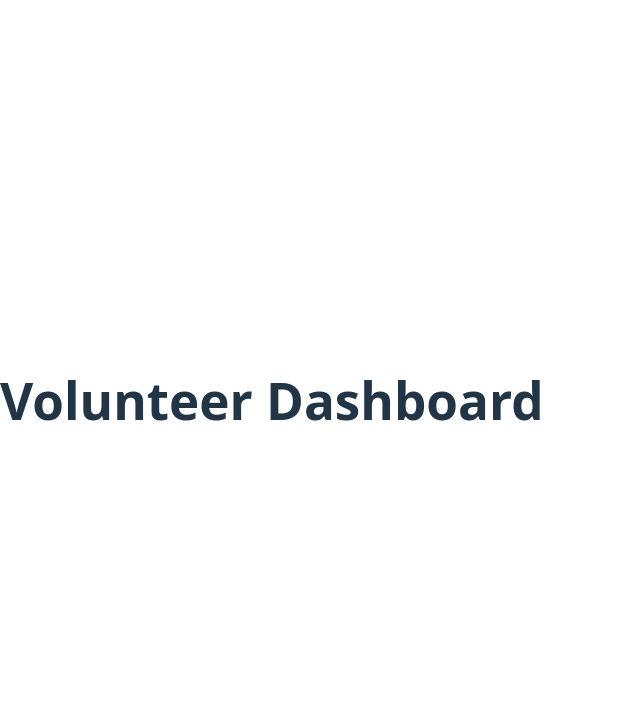
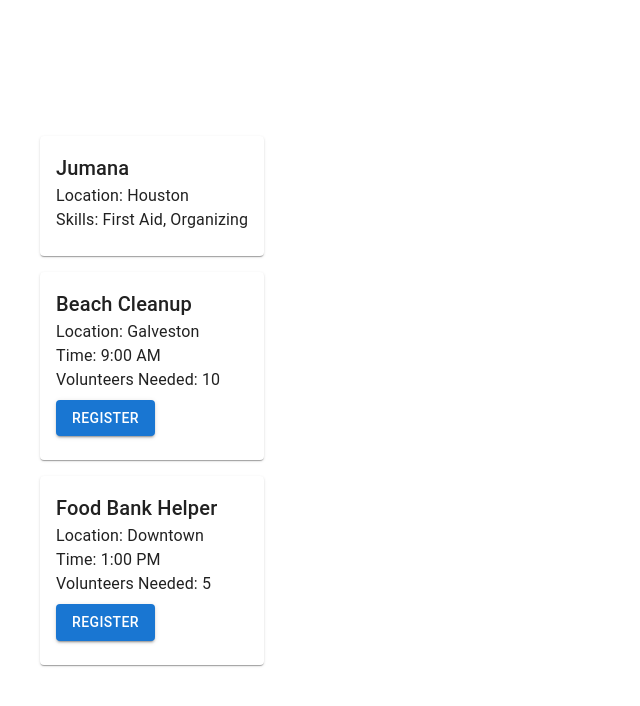
Before and after one commit to sdumitrascuu/volunteer-app, a React (Vite) app in the folder volunteer-app/: page /volunteer in a window 1280 px wide. Shown: the top 706 px of the page, without its empty margins (0-640 px from the left). Built offline with nearby package versions, Linux system fonts and the light colour scheme.

Commit message:
set up volunteer and admin dashboards with mock data

```diff
--- a/volunteer-app/package.json
+++ b/volunteer-app/package.json
@@ -12,6 +12,7 @@
   "dependencies": {
     "@emotion/react": "^11.14.0",
     "@emotion/styled": "^11.14.1",
+    "@mui/icons-material": "^7.1.2",
     "@mui/material": "^7.1.2",
     "react": "^19.1.0",
     "react-dom": "^19.1.0",
--- a/volunteer-app/src/components/EventCard.jsx
+++ b/volunteer-app/src/components/EventCard.jsx
@@ -0,0 +1,17 @@
+import { Card, CardContent, Typography, Button } from '@mui/material';
+
+export default function EventCard({ event }) {
+  return (
+    <Card sx={{ margin: 2 }}>
+      <CardContent>
+        <Typography variant="h6">{event.title}</Typography>
+        <Typography>Location: {event.location}</Typography>
+        <Typography>Time: {event.time}</Typography>
+        <Typography>Volunteers Needed: {event.need}</Typography>
+        <Button variant="contained" sx={{ mt: 1 }}>
+          Register
+        </Button>
+      </CardContent>
+    </Card>
+  );
+}
--- a/volunteer-app/src/components/ProfileCard.jsx
+++ b/volunteer-app/src/components/ProfileCard.jsx
@@ -0,0 +1,13 @@
+import { Card, CardContent, Typography } from '@mui/material';
+
+export default function ProfileCard({ user }) {
+  return (
+    <Card sx={{ margin: 2 }}>
+      <CardContent>
+        <Typography variant="h6">{user.name}</Typography>
+        <Typography>Location: {user.location}</Typography>
+        <Typography>Skills: {user.skills.join(', ')}</Typography>
+      </CardContent>
+    </Card>
+  );
+}
--- a/volunteer-app/src/pages/AdminDash.jsx
+++ b/volunteer-app/src/pages/AdminDash.jsx
@@ -1,3 +1,43 @@
+import { Container, Typography, Button, Table, TableHead, TableRow, TableCell, TableBody,Fab} from '@mui/material';
+import AddIcon from '@mui/icons-material/Add';
+
 export default function AdminDash() {
-    return <h1>Admin Dashboard</h1>;
-  }
+    const events = [
+        {id:1, title:'Food Drive', date: '2024-07-01', location:'Midtown', volunteers:5},
+        {id: 2, title: 'Clothing Distribution', date:'2024-07-05', location:'East Side', volunteers:10},
+    ];
+
+    return (
+        <Container sx = {{ mt:4}}>
+            <Typography variant = "h4" gutterBottom>
+                Admin Dashboard
+            </Typography>
+
+            {/* Events Table*/}
+            <Table>
+                <TableHead>
+                    <TableRow>
+                        <TableCell>Event Title</TableCell>
+                        <TableCell>Date</TableCell>
+                        <TableCell>Location</TableCell>
+                        <TableCell>Volunteers Needed</TableCell>
+                    </TableRow>
+                </TableHead>
+                <TableBody>
+                    {events.map(event => (
+                        <TableRow Key = {event.id}>
+                            <TableCell>{event.title}</TableCell>
+                            <TableCell>{event.date}</TableCell>
+                            <TableCell>{event.location}</TableCell>
+                            <TableCell>{event.volunteers}</TableCell>
+                        </TableRow>
+                    ))}
+                </TableBody>
+            </Table>
+            {/* Add Event Button*/}
+            <Fab color = "primary" aria-label = "add" sx = {{ position: 'fixed', bottom:24, right: 24}}>
+                <AddIcon />
+            </Fab>
+        </Container>
+    );
+}
--- a/volunteer-app/src/pages/VolunteerDash.jsx
+++ b/volunteer-app/src/pages/VolunteerDash.jsx
@@ -1,3 +1,25 @@
+import { Container } from '@mui/material';
+import ProfileCard from '../components/ProfileCard';
+import EventCard from '../components/EventCard';
 export default function VolunteerDash() {
-    return <h1>Volunteer Dashboard</h1>;
-  }
+    const user = {
+        name:'Jumana',
+        location:'Houston',
+        skills:['First Aid', 'Organizing'],
+    };
+
+
+    const events = [
+        { id: 1, title: 'Beach Cleanup', location: 'Galveston', time: '9:00 AM', need: 10 },
+        { id: 2, title: 'Food Bank Helper', location: 'Downtown', time: '1:00 PM', need: 5 },
+    ];
+
+    return (
+        <Container>
+            <ProfileCard user ={user}/>
+            {events.map((event) => (
+                <EventCard key = {event.id} event = {event} />
+            ))}
+        </Container>
+    );
+}
```
Also changed, not shown: 1 other file (tests, documents, lock files or other folders).
